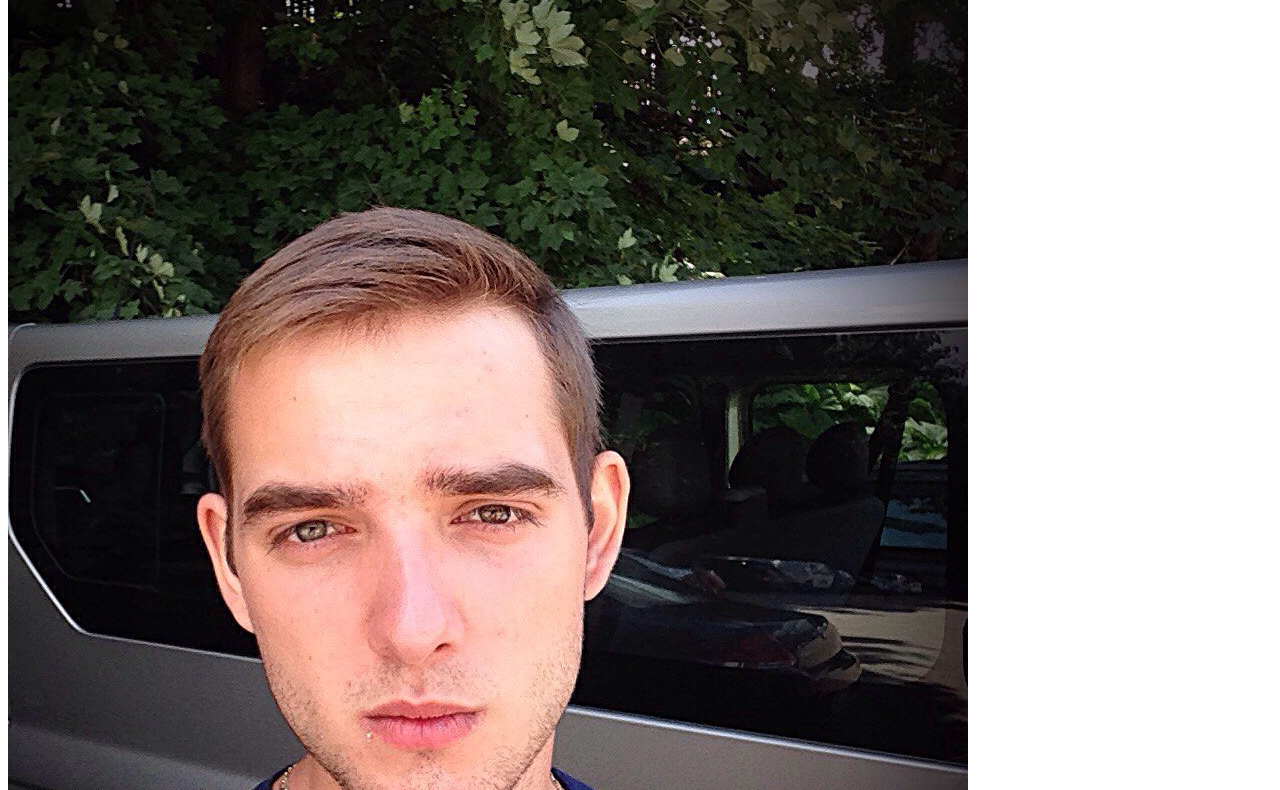
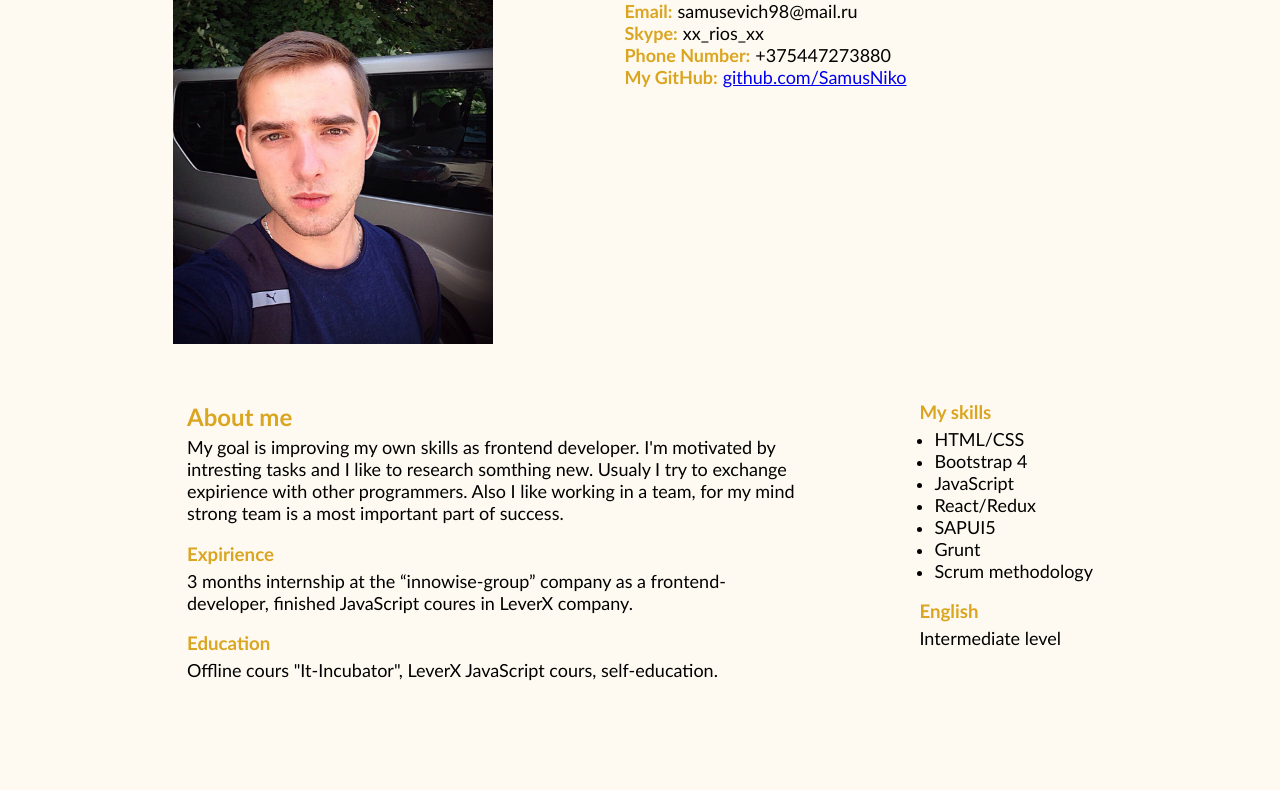
Before and after one commit to SamusNiko/rsschool-cv, a plain HTML site: page index.html in a window 1280 px wide. Shown: the part 126-916 px from the top of the page. After the commit the page ends 807 px from the top, so only its background shows below. Drawn offline with Linux system fonts and the light colour scheme.

Commit message:
feat: add style for index.html

```diff
--- a/index.html
+++ b/index.html
@@ -1,5 +1,6 @@
 <!DOCTYPE html>
 <html lang="en">
+
 <head>
     <meta charset="UTF-8" />
     <meta name="viewport" content="width=device-width, initial-scale=1.0" />
@@ -9,12 +10,12 @@
 
 <body>
     <div class="main-container">
-            <section class="contacts">
+        <div class="contacts flex-containre">
             <div class="photo">
                 <img src="img/MyPhoto.jpg" alt="MyPhoto" />
             </div>
-                <div>
-					<div class="my-name">Mikalay Samusevich</div>
+            <div class="contacts-info">
+                <h1 class="my-name">Mikalay Samusevich</h1>
                 <ul>
                     <li>
                         <p><b>Email:</b>samusevich98@mail.ru</p>
@@ -23,20 +24,18 @@
                         <p><b>Skype:</b>xx_rios_xx</p>
                     </li>
                     <li>
-                            <p><b>Phone Number:</b>375447273880</p>
+                        <p><b>Phone Number:</b>+375447273880</p>
                     </li>
                     <li>
-                            <b>My GitHub:</b>
-                            <a href="https://github.com/SamusNiko"
-                                >https://github.com/SamusNiko</a
-                            >
+                        <p><b>My GitHub:</b><a href="https://github.com/SamusNiko">github.com/SamusNiko</a></p>
                     </li>
                 </ul>
             </div>
-            </section>
-            <section class="about">
+        </div>
+        <div class="about flex-containre">
+            <div class="info">
+                <div class="about-description">
                     <h2>About me</h2>
-                <div class="about_description"></div>
                     <p>
                         My goal is improving my own skills as frontend
                         developer. I'm motivated by intresting tasks and I like
@@ -46,7 +45,7 @@
                         part of success.
                     </p>
                 </div>
-                <div class="about_expirience">
+                <div class="about-expirience">
                     <h3>Expirience</h2>
                         <p>
                             3 months internship at the “innowise-group” company as a
@@ -54,7 +53,16 @@
                             company.
                         </p>
                 </div>
-                <div class="about_skills">
+                <div>
+                    <h3>Education</h3>
+                    <p>
+                        Offline cours "It-Incubator", LeverX JavaScript cours,
+                        self-education.
+                    </p>
+                </div>
+            </div>
+            <div>
+                <div class="about-skills">
                     <h3>My skills</h2>
                         <ul>
                             <li>
@@ -80,18 +88,13 @@
                             </li>
                         </ul>
                 </div>
-                <div>
-                    <h3>Education</h3>
-                    <p>
-                        Offline cours "It-Incubator", LeverX JavaScript cours,
-                        self-education.
-                    </p>
-                </div>
-                <div class="about_english">
+                <div class="about-english">
                     <h3>English</h3>
                     <p>Intermediate level</p>
                 </div>
-            </section>
+            </div>
+        </div>
     </div>
 </body>
+
 </html>
--- a/style.css
+++ b/style.css
@@ -0,0 +1,64 @@
+body {
+    font-family: "Gill Sans", "Gill Sans MT", Calibri, "Trebuchet MS",
+        sans-serif;
+    margin: 0px;
+    height: 100%;
+    background-color: rgb(255, 250, 241);
+}
+
+.main-container {
+    max-width: 1024px;
+    min-height: 100%;
+    margin: 0 auto;
+    padding-top: 50px;
+}
+
+h1,
+h2,
+h3 {
+    color: goldenrod;
+    margin-bottom: 5px;
+}
+p {
+    margin: 0px;
+    font-size: 18px;
+}
+
+b {
+    color: goldenrod;
+    margin-right: 5px;
+}
+
+.flex-containre {
+    display: flex;
+}
+
+.contacts {
+    justify-content: space-around;
+    margin-bottom: 35px;
+}
+
+.photo img {
+    width: 320px;
+    height: 420px;
+}
+
+.contacts-info {
+    padding-right: 200px;
+}
+
+.contacts-info ul {
+    list-style: none;
+}
+.about {
+    justify-content: space-around;
+}
+
+.info {
+    width: 60%;
+}
+
+.about-skills ul {
+    padding-left: 15px;
+    margin: 0px;
+}
```
Lines whose indentation alone changed are shown as unchanged.
